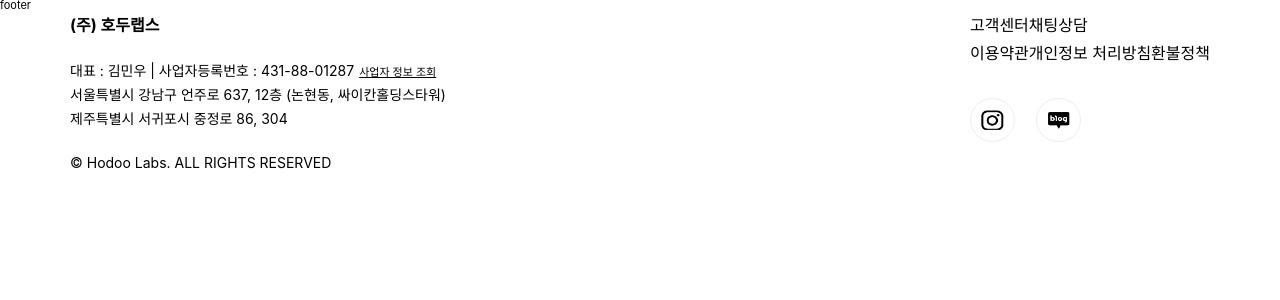
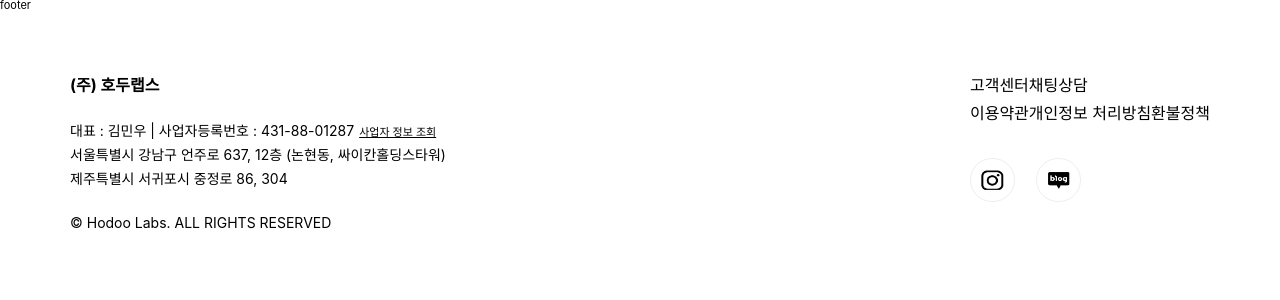
Before and after one commit to wiseeee/3rd-week-hodoolabs, a Next.js app: page / in a window 1280 px wide. Shown: the top 300 px of the page. Built offline with nearby package versions, Linux system fonts and the light colour scheme.

Commit message:
style: padding 값 수정

```diff
--- a/components/Footer/styled.ts
+++ b/components/Footer/styled.ts
@@ -6,13 +6,14 @@ export const FooterWrap = styled.footer`
   justify-content: space-between;
   max-width: 1140px;
   margin: 0 auto;
+  padding: 60px 0;
   ${media.pc} {
     flex-direction: column;
-    padding: 0 30px;
+    padding: 60px 30px;
   }
   ${media.mobile} {
     flex-direction: column;
-    padding: 0 30px;
+    padding: 60px 30px;
   }
 `;
 export const FooterLeft = styled.div`
```
